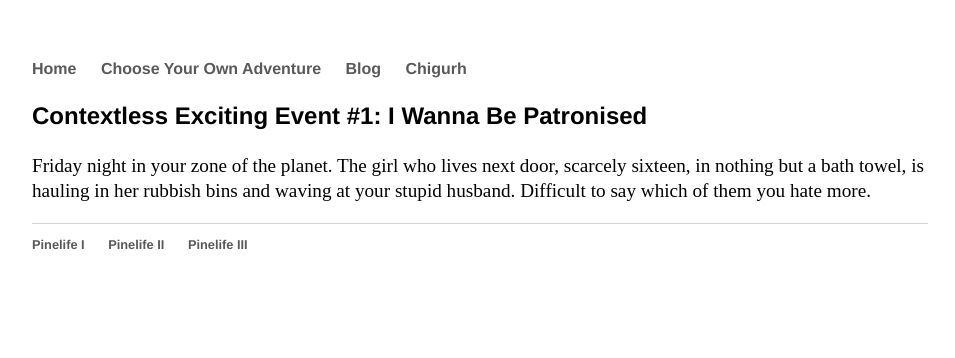
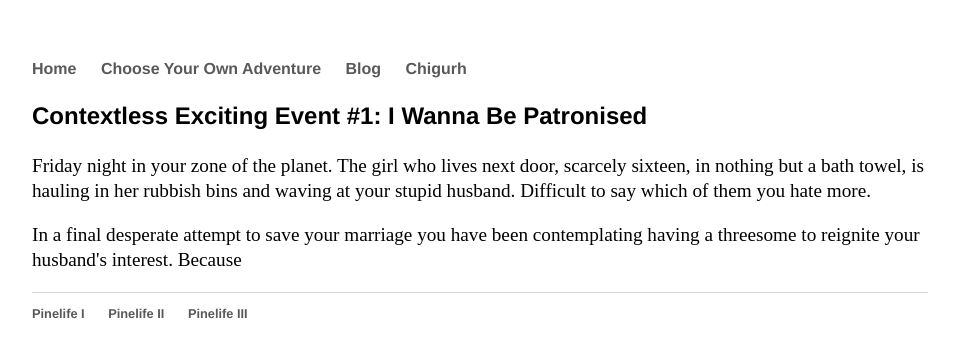
Before and after one commit to Pinelife/pinelife.github.io, a Jekyll site: the page built from Hellhole/excitingevent1.html, in a window 1280 px wide. Shown: the top 358 px of the page, without its empty margins (160-1115 px from the left). Built offline with Jekyll 4.4.1, drawn with Linux system fonts in a browser that asks for light colours.

Commit message:
Create excitingevent1.html

```diff
--- a/Hellhole/excitingevent1.html
+++ b/Hellhole/excitingevent1.html
@@ -7,3 +7,7 @@ title: Pinelife
   Friday night in your zone of the planet. The girl who lives next door, scarcely sixteen, in nothing but a bath towel, is hauling in
   her rubbish bins and waving at your stupid husband. Difficult to say which of them you hate more.
 </p>
+<p>
+  In a final desperate attempt to save your marriage you have been contemplating having a threesome to reignite your husband's interest.
+  Because
+</p>
```
